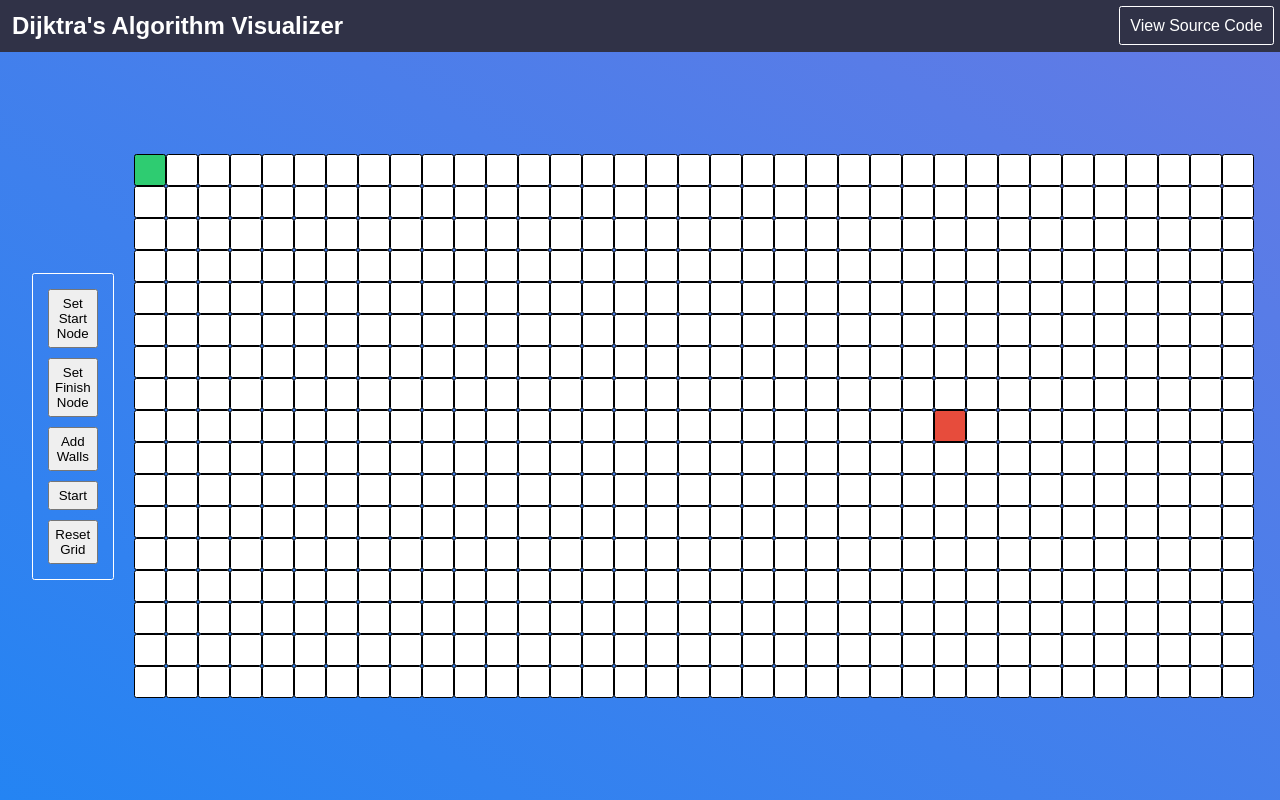
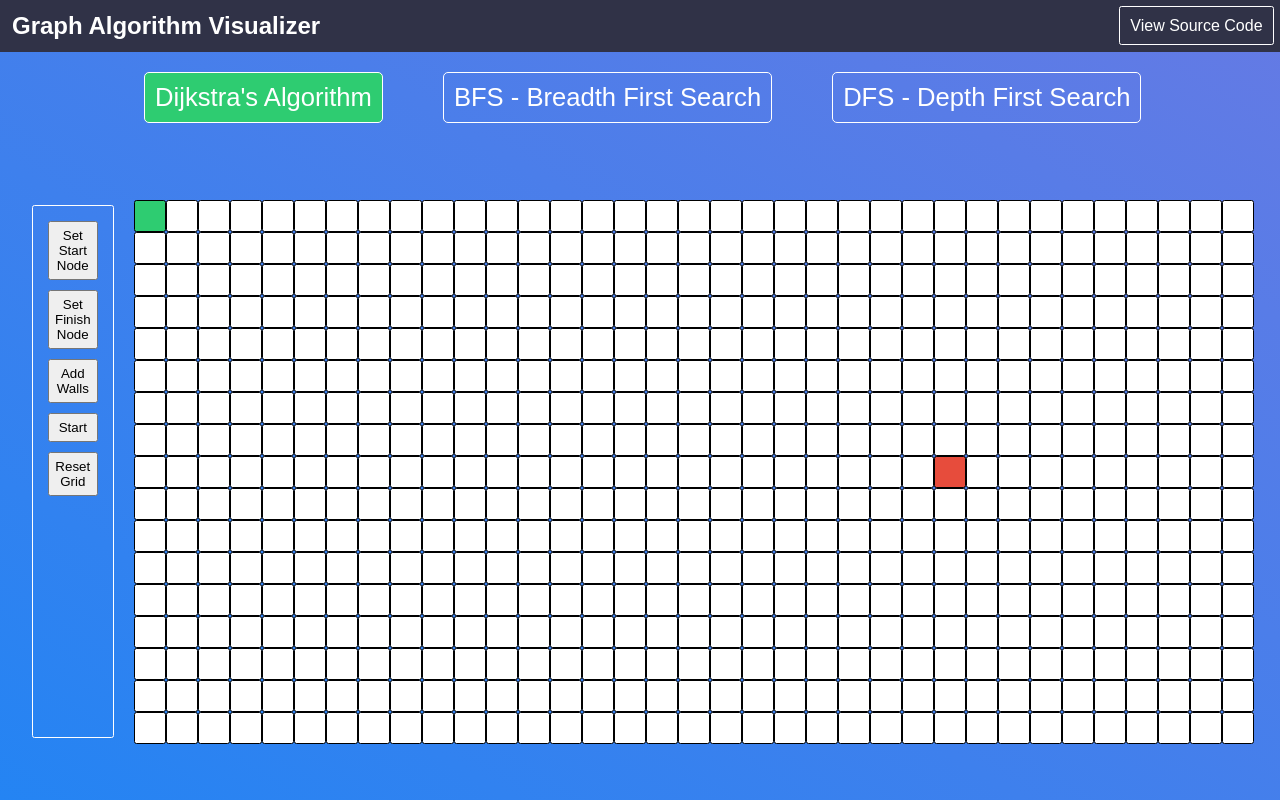
Before and after one commit to Michael-Hathaway/graph_algo_visualizer, a React (Create React App) app: page / in a window 1280 px wide. Built offline with nearby package versions, Linux system fonts and the light colour scheme.

Commit message:
Finished initial implementation of DFS and BFS.

```diff
--- a/src/algorithms/djikstra.js
+++ b/src/algorithms/searchAlgorithms.js
@@ -18,6 +18,60 @@ export function dijkstra(grid, startNode, finishNode) {
     visitedNodesInOrder.push(closestNode);
     if (closestNode === finishNode) return visitedNodesInOrder;
     updateUnvisitedNeighbors(closestNode, grid);
+  }
+}
+
+export function BFS(grid, startNode, finishNode) {
+  const visitedNodesInOrder = [];
+  let queue = [];
+
+  startNode.distance = 0;
+  queue.push(startNode);
+  visitedNodesInOrder.push(startNode);
+
+  while (queue.length > 0) {
+    let currentNode = queue.shift();
+
+    if (currentNode.isVisited) continue;
+
+    if (currentNode === finishNode) return visitedNodesInOrder;
+    currentNode.isVisited = true;
+    visitedNodesInOrder.push(currentNode);
+
+    const unvisitedNeighbors = getUnvisitedNeighbors(currentNode, grid);
+
+    for (let i = 0; i < unvisitedNeighbors.length; i++) {
+      unvisitedNeighbors[i].previousNode = currentNode;
+      unvisitedNeighbors[i].distance = currentNode.distance + 1;
+      queue.push(unvisitedNeighbors[i]);
+    }
+  }
+}
+
+export function DFS(grid, startNode, finishNode) {
+  const visitedNodesInOrder = [];
+  let queue = [];
+
+  startNode.distance = 0;
+  queue.push(startNode);
+  visitedNodesInOrder.push(startNode);
+
+  while (queue.length > 0) {
+    let currentNode = queue.pop();
+
+    if (currentNode.isVisited) continue;
+
+    if (currentNode === finishNode) return visitedNodesInOrder;
+    currentNode.isVisited = true;
+    visitedNodesInOrder.push(currentNode);
+
+    const unvisitedNeighbors = getUnvisitedNeighbors(currentNode, grid);
+
+    for (let i = 0; i < unvisitedNeighbors.length; i++) {
+      unvisitedNeighbors[i].previousNode = currentNode;
+      unvisitedNeighbors[i].distance = currentNode.distance + 1;
+      queue.push(unvisitedNeighbors[i]);
+    }
   }
 }
 
--- /dev/null
+++ b/src/components/AlgorithmSelectionBar.js
@@ -0,0 +1,26 @@
+import React from "react";
+
+const AlgorithmSelectionBar = ({
+  algorithms,
+  selectedAlgorithm,
+  setSelectedAlgorithm,
+}) => {
+  const renderedSelectionButtons = algorithms.map((algo) => {
+    let classname =
+      selectedAlgorithm.value === algo.value ? "menu-item active" : "menu-item";
+
+    return (
+      <div
+        key={algo.value}
+        className={classname}
+        onClick={() => setSelectedAlgorithm(algo)}
+      >
+        {algo.label}
+      </div>
+    );
+  });
+
+  return <div className="algorithm-menu">{renderedSelectionButtons}</div>;
+};
+
+export default AlgorithmSelectionBar;
--- a/src/components/App.js
+++ b/src/components/App.js
@@ -1,15 +1,37 @@
-import React from "react";
-
-import "../style/App.css";
-
+import React, { useState } from "react";
 import Navbar from "./Navbar";
 import Grid from "./Grid";
+import AlgorithmSelectionBar from "./AlgorithmSelectionBar";
+import "../style/App.css";
+import "../style/AlgorithmSelectionBar.css";
+
+const algorithms = [
+  {
+    label: "Dijkstra's Algorithm",
+    value: "dijkstra",
+  },
+  {
+    label: "BFS - Breadth First Search",
+    value: "bfs",
+  },
+  {
+    label: "DFS - Depth First Search",
+    value: "dfs",
+  },
+];
 
 const App = () => {
+  const [algorithm, setAlgorithm] = useState(algorithms[0]);
+
   return (
     <div className="page-wrapper">
       <Navbar />
-      <Grid />
+      <AlgorithmSelectionBar
+        algorithms={algorithms}
+        selectedAlgorithm={algorithm}
+        setSelectedAlgorithm={setAlgorithm}
+      />
+      <Grid selectedAlgorithm={algorithm} />
     </div>
   );
 };
--- a/src/components/Grid.js
+++ b/src/components/Grid.js
@@ -1,7 +1,12 @@
 import React from "react";
 import Node from "./Node";
 import GridSettingsBar from "./GridSettingsBar";
-import { dijkstra, getNodesInShortestPathOrder } from "../algorithms/djikstra";
+import {
+  dijkstra,
+  BFS,
+  DFS,
+  getNodesInShortestPathOrder,
+} from "../algorithms/searchAlgorithms";
 import "../style/grid.css";
 
 const GRID_ROWS = 17;
@@ -37,6 +42,7 @@ export default class Grid extends React.Component {
       isFinish: isFinish,
       isWall: false,
       distance: Infinity,
+      isVisited: false,
       previousNode: null,
     };
   };
@@ -137,11 +143,11 @@ export default class Grid extends React.Component {
   };
 
   // ALGORITHM START
-  animateDijkstra(visitedNodesInOrder, nodesInShortestPathOrder) {
+  animateAlgorithm(visitedNodesInOrder, nodesInShortestPathOrder) {
     for (let i = 0; i <= visitedNodesInOrder.length; i++) {
       if (i === visitedNodesInOrder.length) {
         setTimeout(() => {
-          this.animateShortestPath(nodesInShortestPathOrder);
+          this.animatePath(nodesInShortestPathOrder);
         }, 10 * i);
         return;
       }
@@ -153,7 +159,7 @@ export default class Grid extends React.Component {
     }
   }
 
-  animateShortestPath(nodesInShortestPathOrder) {
+  animatePath(nodesInShortestPathOrder) {
     for (let i = 0; i < nodesInShortestPathOrder.length; i++) {
       setTimeout(() => {
         const node = nodesInShortestPathOrder[i];
@@ -176,10 +182,52 @@ export default class Grid extends React.Component {
     const finishNode = nodes[finishNodeRow][finishNodeCol];
     const visitedNodesInOrder = dijkstra(nodes, startNode, finishNode);
     const nodesInShortestPathOrder = getNodesInShortestPathOrder(finishNode);
-    this.animateDijkstra(visitedNodesInOrder, nodesInShortestPathOrder);
+    this.animateAlgorithm(visitedNodesInOrder, nodesInShortestPathOrder);
   };
 
+  visualizeBFS = () => {
+    const {
+      startNodeRow,
+      startNodeCol,
+      finishNodeRow,
+      finishNodeCol,
+      nodes,
+    } = this.state;
+
+    const startNode = nodes[startNodeRow][startNodeCol];
+    const finishNode = nodes[finishNodeRow][finishNodeCol];
+    const visitedNodesInOrder = BFS(nodes, startNode, finishNode);
+    const nodesInShortestPathOrder = getNodesInShortestPathOrder(finishNode);
+    this.animateAlgorithm(visitedNodesInOrder, nodesInShortestPathOrder);
+  };
+
+  visualizeDFS = () => {
+    const {
+      startNodeRow,
+      startNodeCol,
+      finishNodeRow,
+      finishNodeCol,
+      nodes,
+    } = this.state;
+
+    const startNode = nodes[startNodeRow][startNodeCol];
+    const finishNode = nodes[finishNodeRow][finishNodeCol];
+    const visitedNodesInOrder = DFS(nodes, startNode, finishNode);
+    const nodesInShortestPathOrder = getNodesInShortestPathOrder(finishNode);
+    this.animateAlgorithm(visitedNodesInOrder, nodesInShortestPathOrder);
+  };
   // ALGORITHM END
+
+  handleStartButtonClick = () => {
+    const { value } = this.props.selectedAlgorithm;
+    if (value === "dijkstra") {
+      this.visualizeDijkstra();
+    } else if (value === "bfs") {
+      this.visualizeBFS();
+    } else if (value === "dfs") {
+      this.visualizeDFS();
+    }
+  };
 
   renderGrid() {
     // render the nodes in rows
@@ -224,7 +272,7 @@ export default class Grid extends React.Component {
           handleSetFinishNodeClick={this.handleSetFinishNodeClick}
           handleSetWallButtonClick={this.handleSetWallButtonClick}
           handleResetGridButtonClick={this.resetGrid}
-          handleStartButtonClick={this.visualizeDijkstra}
+          handleStartButtonClick={this.handleStartButtonClick}
         />
         <div className="grid-wrapper">{this.renderGrid()}</div>
       </div>
--- a/src/components/Navbar.js
+++ b/src/components/Navbar.js
@@ -5,7 +5,7 @@ const Navbar = () => {
   return (
     <div className="nav">
       <div className="title">
-        <h2>Dijktra's Algorithm Visualizer</h2>
+        <h2>Graph Algorithm Visualizer</h2>
       </div>
       <div className="source-code">
         <a href="https://github.com/Michael-Hathaway/graph_algo_visualizer">
--- /dev/null
+++ b/src/style/AlgorithmSelectionBar.css
@@ -0,0 +1,26 @@
+.algorithm-menu {
+  display: flex;
+  align-items: center;
+  justify-content: center;
+  padding: 20px;
+  color: #fff;
+  font-size: 1.6rem;
+}
+
+.menu-item {
+  margin: 0 30px;
+  padding: 10px;
+  border: 1px solid #fff;
+  border-radius: 5px;
+  transition: 0.3s;
+}
+
+.menu-item:hover {
+  color: #2484f3;
+  background-color: #fff;
+  border-color: #2484f3;
+}
+
+.menu-item.active {
+  background-color: #2ecc71;
+}
--- a/src/style/App.css
+++ b/src/style/App.css
@@ -50,5 +50,5 @@ body {
   min-height: 100vh;
   min-width: 100%;
   display: grid;
-  grid-template-rows: auto 1fr;
+  grid-template-rows: auto auto 1fr;
 }
--- a/src/style/GridSettingsBar.css
+++ b/src/style/GridSettingsBar.css
@@ -6,6 +6,8 @@
 
   display: flex;
   flex-direction: column;
+  height: 90%;
+  width: 100%;
 }
 
 .item {
```
Also changed, not shown: 1 other file (tests, documents, lock files or other folders).
